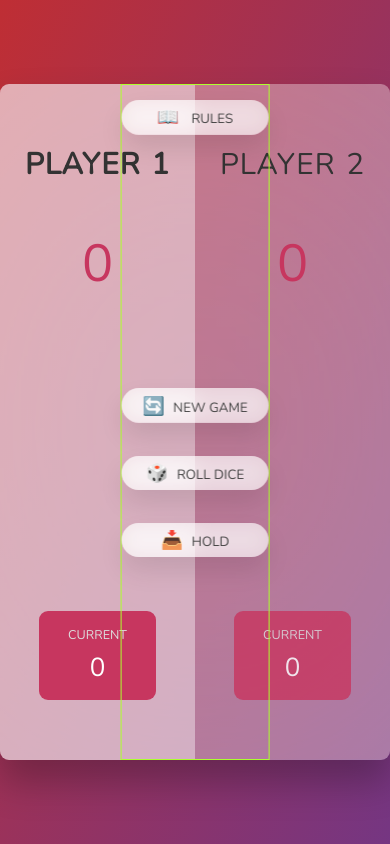
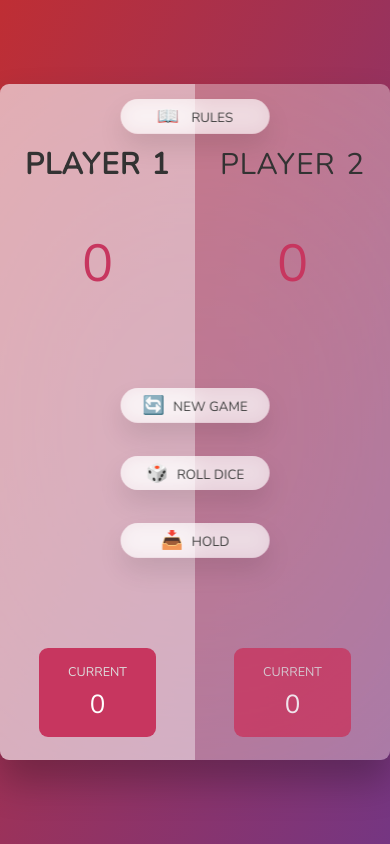
Before and after one commit to ArtemLobastov/DiceGame, a plain HTML site: page index.html in a window 390 px wide. Drawn offline with nearby package versions, Linux system fonts and the light colour scheme.

Commit message:
Add files via upload

```diff
--- a/style.css
+++ b/style.css
@@ -131,7 +131,6 @@ main {
   margin-right: 0.7rem;
 }
 .btn-container {
-  border: 1px solid greenyellow;
   justify-self: center;
   align-self: center;
   width: 20rem;
@@ -229,7 +228,7 @@ main {
     display: flex;
   }
   .player {
-    padding: 8rem 1rem;
+    padding: 8rem 1rem 3rem 1rem;
     display: flex;
     flex-direction: column;
     align-items: center;
```
